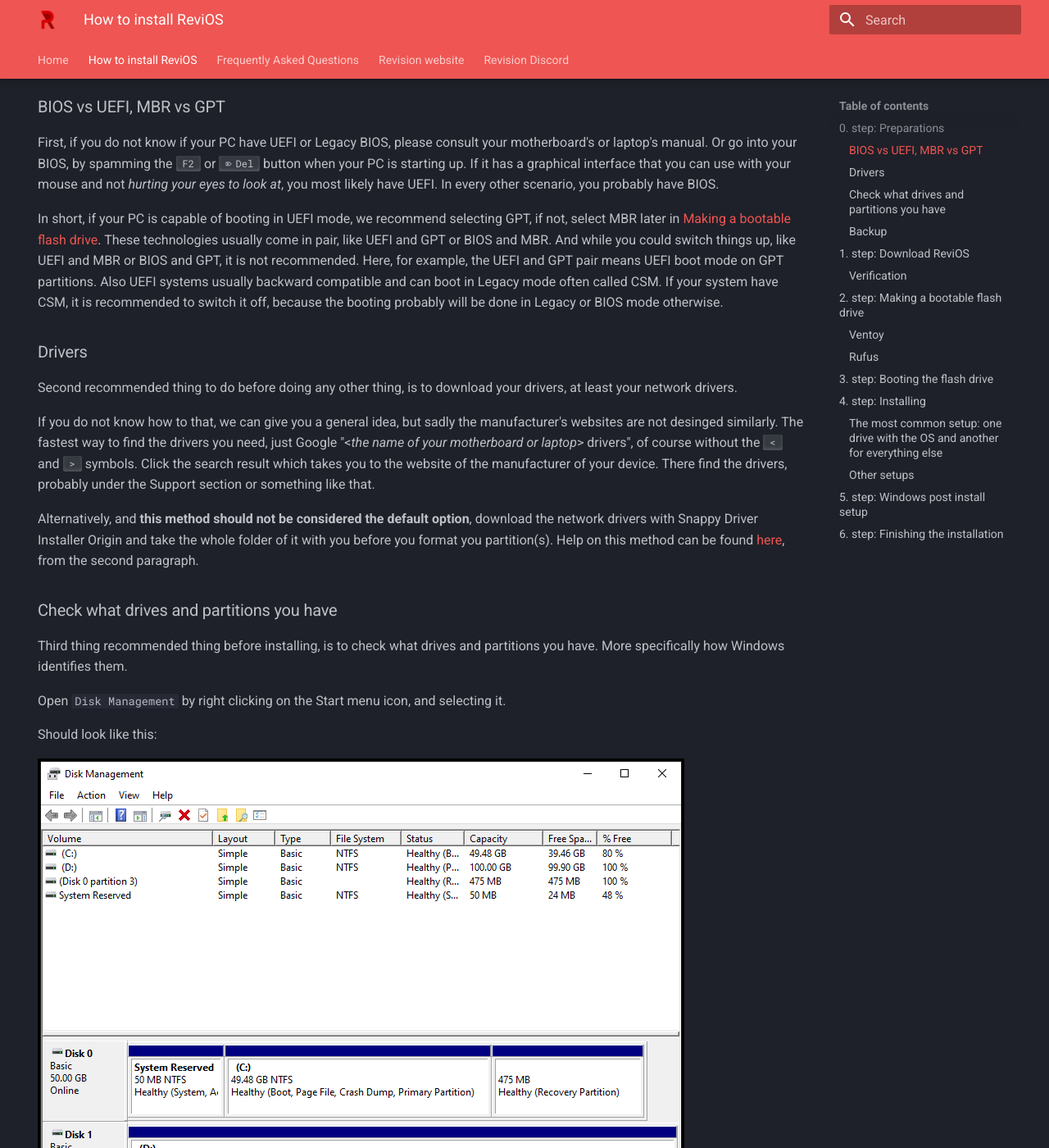
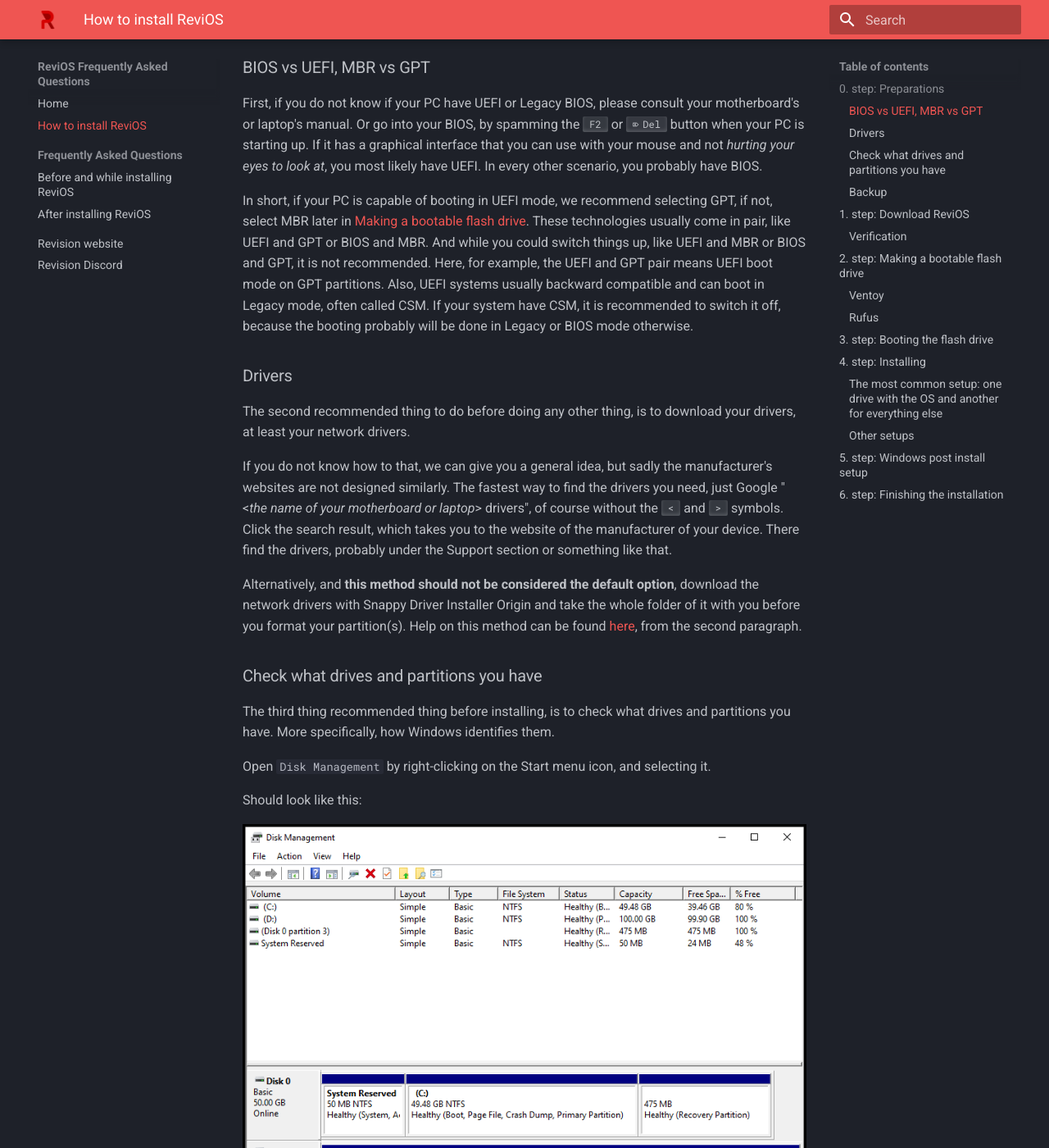
Before and after one commit to dkovacs24/ReviOS_faq, an MkDocs documentation site: the page built from docs/install.md, in a window 1280 px wide and 1400 px high, scrolled down 229 px. Shown: the whole window at 82% size. Built offline with MkDocs 1.6.1 and Material for MkDocs 9.7.7, drawn with Linux system fonts in a browser that asks for light colours; some of the changed text lies outside the part shown.

Commit message:
add win10 vs win11 question, let languagetool correct the grammatical mistakes, moved back navigation bar to side menu

````diff
--- a/docs/install.md
+++ b/docs/install.md
@@ -1,6 +1,6 @@
 ---
 hide:
-  - navigation
+#   - navigation
 ---
 
 # How to install ReviOS
@@ -14,40 +14,40 @@
 
 First, if you do not know if your PC have UEFI or Legacy BIOS, please consult your motherboard's or laptop's manual. Or go into your BIOS, by spamming the ++f2++ or ++delete++ button when your PC is starting up. If it has a graphical interface that you can use with your mouse and not *hurting your eyes to look at*, you most likely have UEFI. In every other scenario, you probably have BIOS.
 
-In short, if your PC is capable of booting in UEFI mode, we recommend selecting GPT, if not, select MBR later in [Making a bootable flash drive](#2-step-making-a-bootable-flash-drive). These technologies usually come in pair, like UEFI and GPT or BIOS and MBR. And while you could switch things up, like UEFI and MBR or BIOS and GPT, it is not recommended. Here, for example, the UEFI and GPT pair means UEFI boot mode on GPT partitions. Also UEFI systems usually backward compatible and can boot in Legacy mode often called CSM. If your system have CSM, it is recommended to switch it off, because the booting probably will be done in Legacy or BIOS mode otherwise.
+In short, if your PC is capable of booting in UEFI mode, we recommend selecting GPT, if not, select MBR later in [Making a bootable flash drive](#2-step-making-a-bootable-flash-drive). These technologies usually come in pair, like UEFI and GPT or BIOS and MBR. And while you could switch things up, like UEFI and MBR or BIOS and GPT, it is not recommended. Here, for example, the UEFI and GPT pair means UEFI boot mode on GPT partitions. Also, UEFI systems usually backward compatible and can boot in Legacy mode, often called CSM. If your system have CSM, it is recommended to switch it off, because the booting probably will be done in Legacy or BIOS mode otherwise.
 
 ### Drivers
 
-Second recommended thing to do before doing any other thing, is to download your drivers, at least your network drivers.
+The second recommended thing to do before doing any other thing, is to download your drivers, at least your network drivers.
 
-If you do not know how to that, we can give you a general idea, but sadly the manufacturer's websites are not desinged similarly. The fastest way to find the drivers you need, just Google "<*the name of your motherboard or laptop*> drivers", of course without the ++less++ and ++greater++ symbols. Click the search result which takes you to the website of the manufacturer of your device. There find the drivers, probably under the Support section or something like that.
+If you do not know how to that, we can give you a general idea, but sadly the manufacturer's websites are not designed similarly. The fastest way to find the drivers you need, just Google "<*the name of your motherboard or laptop*> drivers", of course without the ++less++ and ++greater++ symbols. Click the search result, which takes you to the website of the manufacturer of your device. There find the drivers, probably under the Support section or something like that.
 
-Alternatively, and **this method should not be considered the default option**, download the network drivers with Snappy Driver Installer Origin and take the whole folder of it with you before you format you partition(s). Help on this method can be found [here](after-install.md#internetsoundbluetoothother-hardware-not-working), from the second paragraph.
+Alternatively, and **this method should not be considered the default option**, download the network drivers with Snappy Driver Installer Origin and take the whole folder of it with you before you format your partition(s). Help on this method can be found [here](after-install.md#internetsoundbluetoothother-hardware-not-working), from the second paragraph.
 
 ### Check what drives and partitions you have
 
-Third thing recommended thing before installing, is to check what drives and partitions you have. More specifically how Windows identifies them.
+The third thing recommended thing before installing, is to check what drives and partitions you have. More specifically, how Windows identifies them.
 
-Open `Disk Management` by right clicking on the Start menu icon, and selecting it.
+Open `Disk Management` by right-clicking on the Start menu icon, and selecting it.
 
 Should look like this:
 
 ![disk_management](img/install/0_disk_management.png)
 
-Here as you can see, this example have two drives, with the first having 3 partitions, and the second only one. This is a common setup, where the user have a drive which holds the OS, and another drive for everything else, e.g. data, movies, games.
+Here as you can see, this example has two drives, with the first having 3 partitions, and the second only one. This is a common setup, where the user has a drive which holds the OS, and another drive for everything else, e.g. data, movies, games.
 
-The recommended way to do the installation is to at least format (or more like delete and recreate, you will see it at [installing](#4-step-installing)) the partitons storing the OS. So everything on the first drive, in this example. Additionally you can format your second drive and it's partitions too, but make sure you backed up everything.
+The recommended way to do the installation is to at least format (or more like delete and recreate, you will see it at [installing](#4-step-installing)) the partitions storing the OS. So everything on the first drive, in this example. Additionally, you can format your second drive and it's partitions too, but make sure you backed up everything.
 
 Another common setup is where you have one drive with multiple partitions. Here you will need to delete the OS partitions too (at least). Usually the C: partition, and other system and reserved and recovery partitions. Here too, additionally you can format all of your partitions, but make sure you backed up everything from these.
 
-Additional advice is if you are worried you could not identify your partitions inside the installer, take note of the sizes of them. If you have multiple partitions with the same size, take note of the free space too.
+Additional advice is if you are worried you could not identify your partitions inside the installer, take note of the sizes of them. If you have multiple partitions with the same size, take note of the free space, too.
 
-To reiterate, you will need to delete all OS partitions, not just the C: partition, but every system, reserved, recovery, etc. partitions too. These you can easily identify by the small, only couple of megabytes size of them.
+To reiterate, you will need to delete all OS partitions, not just the C: partition, but every system, reserved, recovery, etc. partitions too. These you can easily identify by the small, an only couple of megabytes size of them.
 
 ### Backup
 
 ???+ warning
-    This Windows installing process will delete your previos OS, so you should back up everything you plan to seeing again in the future. At least have separate partition to save your data. Or you can move your things to a flash drive, even the installing flash drive, just after the [2. step](#2-step-making-a-bootable-flash-drive), but before the [3rd](#3-step-booting-the-flash-drive).
+    This Windows installing process will delete your previous OS, so you should back up everything you plan to seeing again in the future. At least have separate partition to save your data. Or you can move your things to a flash drive, even the installing flash drive, just after the [2. step](#2-step-making-a-bootable-flash-drive), but before the [3rd](#3-step-booting-the-flash-drive).
 
 
 ## 1. step: Download ReviOS
@@ -58,7 +58,7 @@
 
 ### Verification
 
-On Windows, go where you downloaded the installer of ReviOS, and ++shift+"Right click"++ on an empty space of the file explorer window, and select `Open Powershell window here`. Type in the following command: ```#!powershell Get-FileHash -Path <file name> -Algorithm SHA256```, and replace the `<file name>` part with the name of the ReviOS installer file's name. You can use the ++tab++ button to autocomplete the file name.
+On Windows, go where you downloaded the installer of ReviOS, and ++shift+"Right-click"++ on an empty space of the file explorer window, and select `Open PowerShell window here`. Type in the following command: ```#!powershell Get-FileHash -Path <file name> -Algorithm SHA256```, and replace the `<file name>` part with the name of the ReviOS installer file's name. You can use the ++tab++ button to autocomplete the file name.
 
 When the command returns with the hash of the file, compare it to the corresponding SHA-256 hash value on the [Verification page](https://www.revi.cc/revios/download/verify){target=_blank} of our website.
 
@@ -87,13 +87,13 @@
 
 ![ventoy2](img/install/2_ventoy2.png)
 
-Additionally you can select the `Secure Boot Support`, especially if you have Windows 11 and plan on playing with games or anti-cheat that require it.
+Additionally, you can select the `Secure Boot Support`, especially if you have Windows 11 and plan on playing with games or anti-cheat that require it.
 
 Now click on the `Install` button.
 
 After the software finishes, you can close the window.
 
-You can now copy the ReviOS installer iso file to the partition of the flash drive, called `Ventoy`.
+You can now copy the ReviOS installer ISO file to the partition of the flash drive, called `Ventoy`.
 
 On Linux, the method of using Ventoy should be the same.
 
@@ -101,13 +101,13 @@
 
 You can download Rufus [here](https://rufus.ie/){target=_blank}.
 
-Like Ventoy, this software also does not need installation. Should look like this, after opening the exe file:
+Like Ventoy, this software also does not need installation. Should look like this, after opening the EXE file:
 
 ![rufus1](img/install/3_rufus1.png)
 
-Here first select your flash drive under the `Device` dropdown menu. If it is not present, click `Show advanced drive properties`, and tick `List USB Hard Drives`.
+Here, first select your flash drive under the `Device` dropdown menu. If it is not present, click `Show advanced drive properties`, and tick `List USB Hard Drives`.
 
-Then select the iso file by clicking on the `SELECT` button.
+Then select the ISO file by clicking on the `SELECT` button.
 
 With ReviOS 10 the only thing you need to do before starting to prepare your flash drive is to decide MBR or GPT you will use. If you do not what are those, this guide wrote in detail about it [above](#bios-vs-uefi-mbr-vs-gpt).
 
@@ -125,7 +125,7 @@
 
 ## 3. step: Booting the flash drive
 
-To boot into your flash drive, open `Start menu`, click on `Power`, and then hold ++shift++ and click on `Restart`. This way a full screen menu should come up looking like this:
+To boot into your flash drive, open `Start menu`, click on `Power`, and then hold ++shift++ and click on `Restart`. This way, a full screen menu should come up looking like this:
 
 ![6_shift_restart](img/install/6_shift_restart.png)
 
@@ -197,17 +197,17 @@
 
 ## 6. step: Finishing the installation
 
-After arriving on your desktop, first, let the script that popped up run through. Do not do anything until the script restarts your PC. If it is not closing, read [this](after-install.md#the-do-not-close-the-window-otherwise-your-system-wont-work-properly-window-not-closing) article.
+After arriving at your desktop, first, let the script that popped up run through. Do not do anything until the script restarts your PC. If it is not closing, read [this](after-install.md#the-do-not-close-the-window-otherwise-your-system-wont-work-properly-window-not-closing) article.
 
 After your PC boots up again, this guide have some recommendation to go through.
 
 1. Activate your Windows. Help in the [ReviOS Post-Install](https://www.revi.cc/revios/post-install#h.p_wN71uiu-sFys){target=_blank} guide.
 
-2. In `Settings` -> `Time & Language` -> `Language` add your language, even if you want to use Windows on English. To change your keyboard layout to non-English you need to add that languae. After that you can change your Regional format or Keyboard layout or even what language Windows displays:
+2. In `Settings` → `Time & Language` → `Language`, and add your language, even if you want to use Windows on English. To change your keyboard layout to non-English, you need to add that language. After that, you can change your regional format or keyboard layout or even what language Windows displays:
 
     ![language](img/install/12_language.png)
 
-3. Set the time, because ReviOS's default is the UTC time zone. `Settings` -> `Time & Language` -> `Date & time`
+3. Set the time, because ReviOS's default is the UTC time zone. `Settings` → `Time & Language` → `Date & time`
 
 4. Download and install your drivers. This guide discussed downloading and installing drivers before, in great detail, check it  [here](#drivers).
 
--- a/mkdocs.yml
+++ b/mkdocs.yml
@@ -30,18 +30,22 @@
   #  text: Inter
   #  code: DM Mono
   features:
-    - navigation.tabs
-    - navigation.tabs.sticky
+    # - navigation.tabs
+    # - navigation.tabs.sticky
+    - navigation.sections
     - navigation.top
     - navigation.instant
-    # - navigation.sections
+    - navigation.tracking
     - toc.follow
     # - toc.integrate
 markdown_extensions:
+  - meta
   - toc:
       permalink: true
       # toc_depth: 3
+  - tables
   - attr_list
+  - md_in_html
   - pymdownx.caret
   - pymdownx.details
   # - pymdownx.highlight
````
Also changed, not shown: other parts of docs/install.md (+10 -10 lines), docs/after-install.md (+11 -11 lines), docs/before-install.md (+10 -5 lines), docs/index.md (+4 -1 lines).
